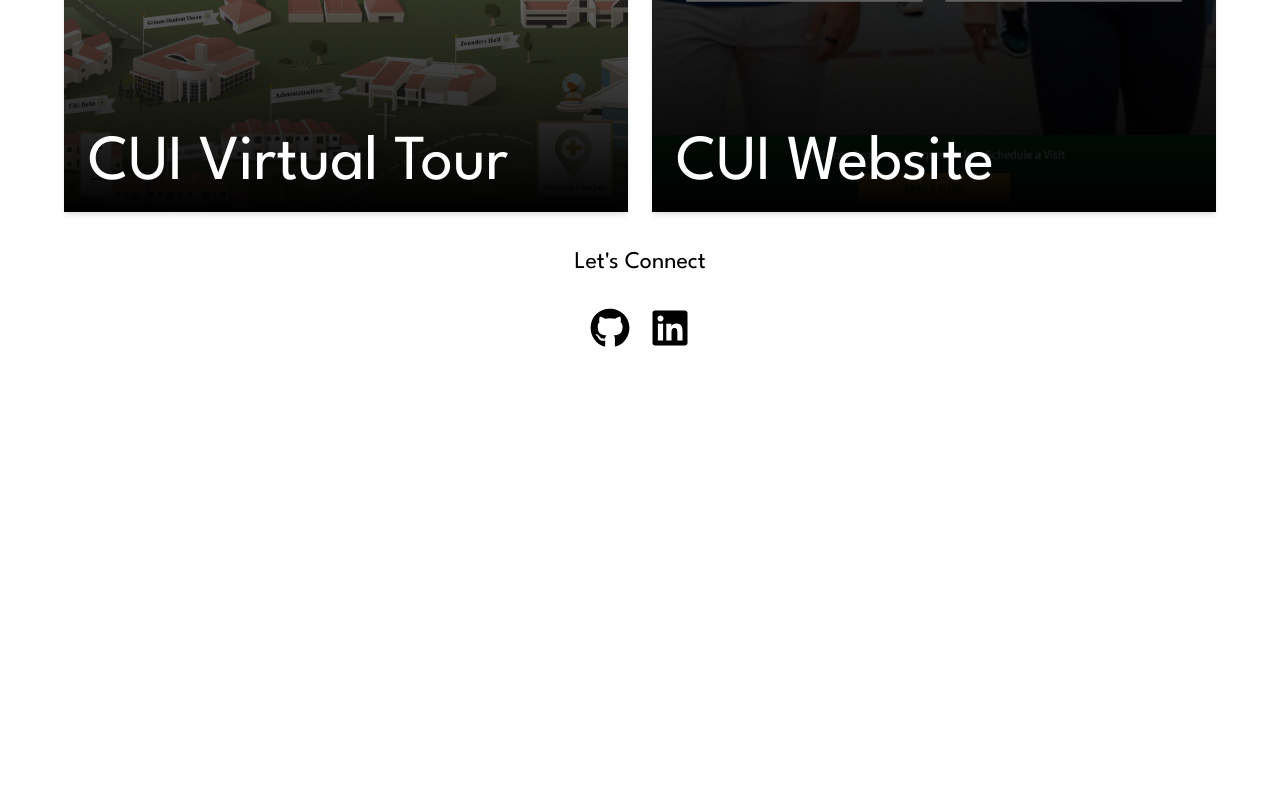
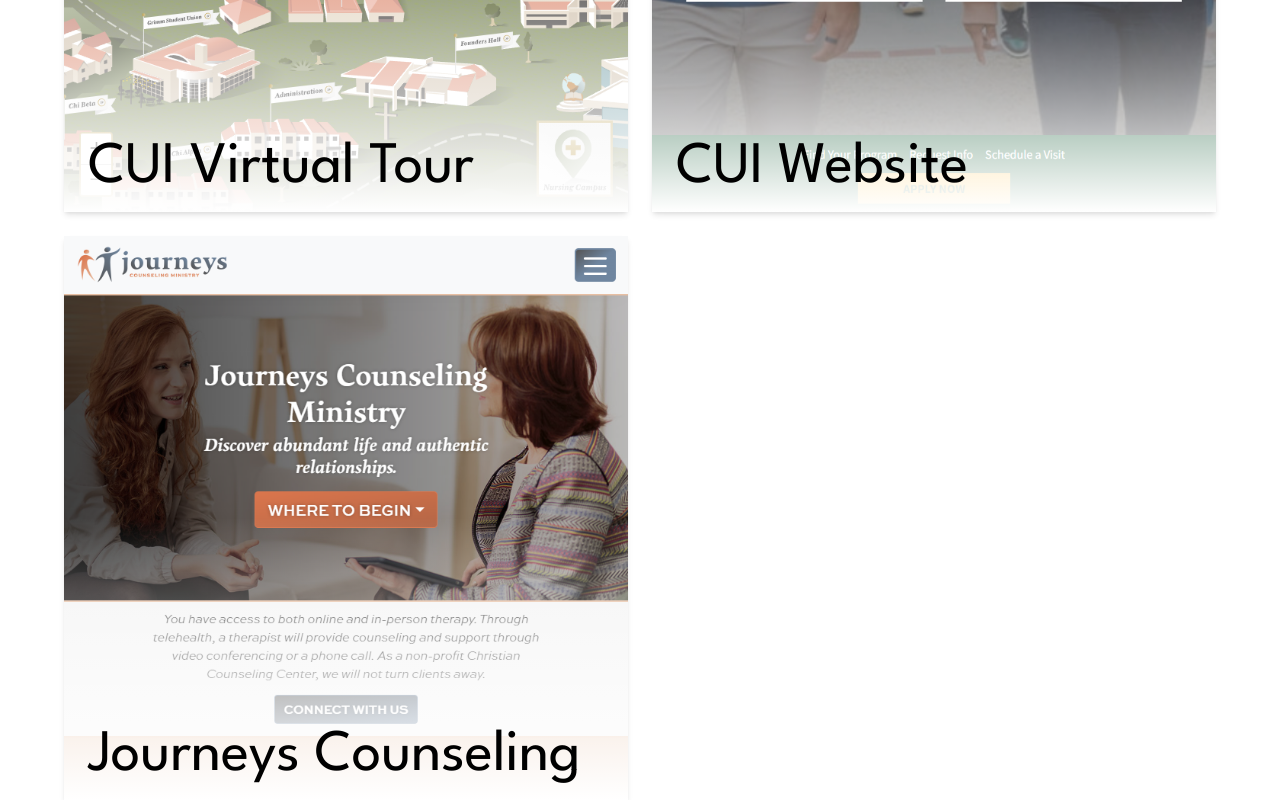
Before and after one commit to itsmmars/portfolio, a Next.js app: page /portfolio in a window 1280 px wide. Shown: the part 1060-1860 px from the top of the page. Before the commit the page ends 1465 px from the top, so only its background shows below. Built offline with nearby package versions, Linux system fonts and the light colour scheme.

Commit message:
added journeys to projects, built and implemented MFTopButton for top scroll, additional style changes for themeing MFCards

```diff
--- a/components/base/Footer.tsx
+++ b/components/base/Footer.tsx
@@ -40,7 +40,7 @@
 
 export const Footer = () => {
   return (
-    <VStack bottom={`0`} pb="2rem" w="100%" justifyContent="right" spacing="12px">
+    <VStack bottom={`0`} py="2rem" w="100%" justifyContent="right" spacing="12px">
       <Text fontSize='2xl'>Let&apos;s Connect</Text>
       {mapLinks()}
     </VStack>
--- a/components/base/Layout.tsx
+++ b/components/base/Layout.tsx
@@ -7,6 +7,7 @@
 import { NavigationBar } from './NavigationBar'
 import { Background } from './Background'
 import { Footer } from './Footer'
+import MFTopButton from './MFTopButton'
 
 type LayoutProps = {
   children: React.ReactNode
@@ -24,6 +25,7 @@
           <Box w={`100%`} maxW={`96em`} flexGrow={1}>
             {children}
           </Box>
+          <MFTopButton />
           <Footer />
         </VStack>
       </Container>
--- a/components/base/MFCard.tsx
+++ b/components/base/MFCard.tsx
@@ -35,7 +35,15 @@
   delay
 }: MFCardProps) => {
   const bg = useColorModeValue('white', 'black')
-  const plutusLogo = useColorModeValue(`/logo_plutusdao.svg`, `/logo_plutusdao_alpha.svg`)
+  const plutusLogo = useColorModeValue(
+    `/logo_plutusdao.svg`,
+    `/logo_plutusdao_alpha.svg`
+    )
+  const gradient = useColorModeValue(
+    'linear-gradient(to bottom, transparent 50%, white 100%)',
+    'linear-gradient(to bottom, transparent 50%, black 100%)'
+    )
+
   return (
     <Fade in={true} delay={delay}>
       <Box
@@ -57,13 +65,13 @@
             left='0'
             w='100%'
             h='100%'
-            bg='linear-gradient(to bottom, transparent 0%, black 100%)'
+            bg={gradient}
           >
             <Text
               ml={[4, 6]}
-              fontSize={['2em', '4em']}
+              fontSize={['2.5em', '3.675em']}
               position='absolute'
-              color={'white'}
+              color={useColorModeValue(`black`, `white`)}
               bottom='0'
               left='0'>
               {name}
--- /dev/null
+++ b/components/base/MFTopButton.tsx
@@ -0,0 +1,43 @@
+import { useState, useEffect } from 'react'
+import { IconButton } from '@chakra-ui/react'
+import { FaArrowUp } from 'react-icons/fa'
+
+const MFTopButton = () => {
+  const [showButton, setShowButton] = useState(false)
+
+  const handleScroll = () => {
+    const currentPosition = window.pageYOffset
+    const threshold = 100
+    setShowButton(currentPosition > threshold)
+  }
+
+  const handleClick = () => {
+    window.scrollTo({
+      top: 0,
+      behavior: 'smooth',
+    })
+  }
+
+  useEffect(() => {
+    window.addEventListener('scroll', handleScroll)
+    return () => window.removeEventListener('scroll', handleScroll)
+  }, [])
+
+  return (
+    <IconButton
+      aria-label='Scroll to top'
+      icon={<FaArrowUp />}
+      onClick={handleClick}
+      position='fixed'
+      bottom={4}
+      right={4}
+      backgroundColor='red.900'
+      _hover={{ backgroundColor: `red.800`}}
+      color='white'
+      opacity={showButton ? 1 : 0}
+      transition='opacity 0.2s'
+    />
+  )
+}
+
+export default MFTopButton
--- a/constants/projects.json
+++ b/constants/projects.json
@@ -92,5 +92,29 @@
         "Remote Desktop Manager",
         "G Suite"
       ]
-    }
+    },
+    "Journeys Counseling": {
+      "name": "Journeys Counseling",
+      "logo": "/logo_journeys.svg",
+      "url": "https://journeyscounseling.com/",
+      "imgUrl": "/thumb_journeys.png",
+      "filter": false,
+      "alt": "Journeys Counseling",
+      "summary": "Journeys Counseling's commercial website",
+      "overview": " Managed onboarding, email server migration, SSO, and FTP setup for 50+ professionals within the organization. Responsible for database architecture and integration of a new “Therapist Finder,” feature. Built and deployed administrative dashboards for onboarding new staff.",
+      "tech": [
+          "MSSQL",
+          "C#",
+          ".Net Core",
+          "HTML",
+          "CSS",
+          "AngularJS",
+          "Git",
+          "BitBucket",
+          "DotNetNuke CMS",
+          "Zendesk",
+          "Remote Desktop Manager",
+          "G Suite"
+        ]
+      }
   }
--- a/pages/experience.tsx
+++ b/pages/experience.tsx
@@ -48,8 +48,8 @@
   return (
     <Layout hideNavBar={false}>
       <Head>
-        <title>Mike Filicetti: Portfolio</title>
-        <meta name="description" content="Mike Filicetti: Portfolio Page" />
+        <title>Mike Filicetti: Experience</title>
+        <meta name="description" content="Mike Filicetti: Experience" />
       </Head>
       <Flex m={`1rem`} mt={[`7rem`, `0rem`]} flexDir={`column`}>
         <Accordion defaultIndex={0}>
--- a/pages/index.tsx
+++ b/pages/index.tsx
@@ -52,7 +52,7 @@
   return (
     <>
       <Head>
-        <title>Mike Filicetti: Portfolio</title>
+        <title>Mike Filicetti</title>
         <meta name="description" content="Mike Filicetti: Home Page" />
         <meta name="viewport" content="width=device-width, initial-scale=1" />
         <link rel="icon" href="/favicon.ico?v=2" />
--- a/pages/portfolio.tsx
+++ b/pages/portfolio.tsx
@@ -17,17 +17,17 @@
 
 const projArr = Object.values(projectData)
 
-const projPropsArray: ClientProps[] = projArr.map((gig) => {
+const projPropsArray: ClientProps[] = projArr.map((proj) => {
   return {
-    name: gig.name,
-    logo: gig.logo,
-    filter: gig.filter,
-    alt: gig.alt,
-    url: gig.url,
-    imgUrl: gig.imgUrl,
-    summary: gig.summary,
-    overview: gig.overview,
-    tech: gig.tech
+    name: proj.name,
+    logo: proj.logo,
+    filter: proj.filter,
+    alt: proj.alt,
+    url: proj.url,
+    imgUrl: proj.imgUrl,
+    summary: proj.summary,
+    overview: proj.overview,
+    tech: proj.tech
   }
 })
 
@@ -41,12 +41,14 @@
   return (
     <Layout>
       <Head>
-        <title>Mike Filicetti: Portfolio</title>
-        <meta name="description" content="Mike Filicetti: Portfolio Page" />
+        <title>Mike Filicetti: Selected Works</title>
+        <meta name="description" content="Mike Filicetti: Selected Works" />
       </Head>
-      <Flex mt={[`5em`, `unset`]} justifyContent="center">
-        <Box w='100%' maxW='1200px' p={6}>
-          <SimpleGrid columns={[1, 2]} spacing={6}>
+      <Flex mt={[`4.7em`, `unset`]} justifyContent="center">
+        <Box w='100%' maxW='1200px' p={[0, 6]}>
+          <SimpleGrid
+            columns={[1, 2]}
+            spacing={[0, 6]}>
             {projPropsArray.map((p, i) => (
               <MFCard
                 name={p.name}
--- a/theme.ts
+++ b/theme.ts
@@ -1,4 +1,4 @@
-import { extendTheme, type ThemeConfig } from '@chakra-ui/react'
+import { extendTheme } from '@chakra-ui/react'
 
 const theme = extendTheme({
   colors: {
```
Also changed, not shown: public/thumb_journeys.png (added).
